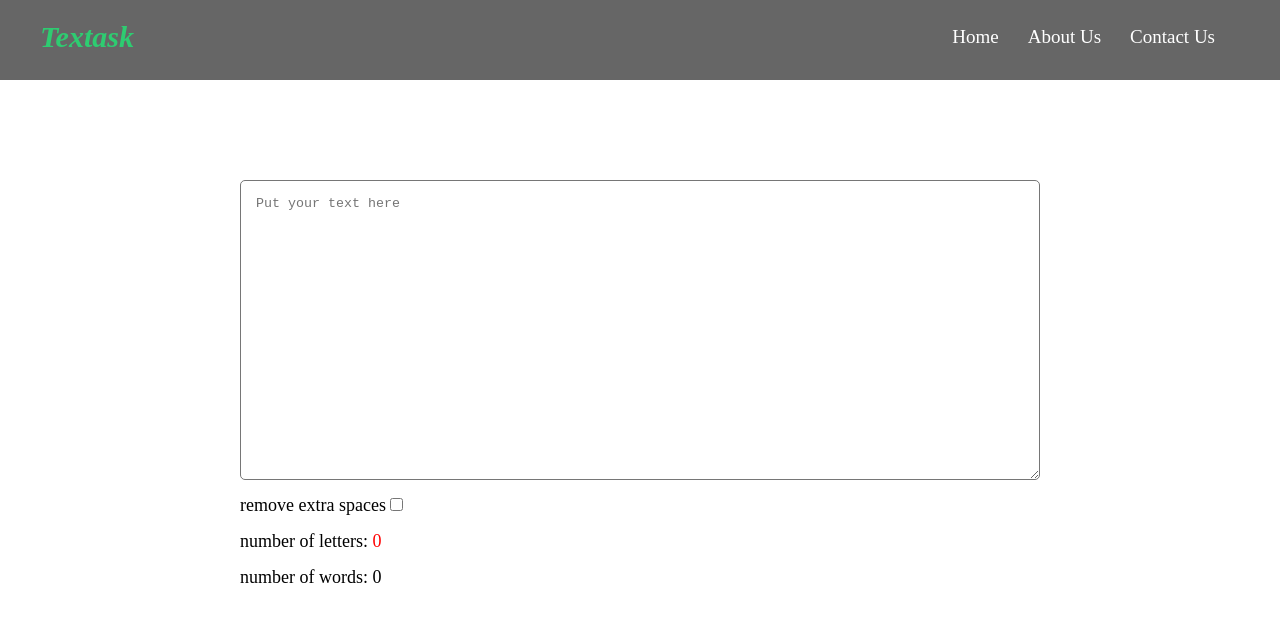
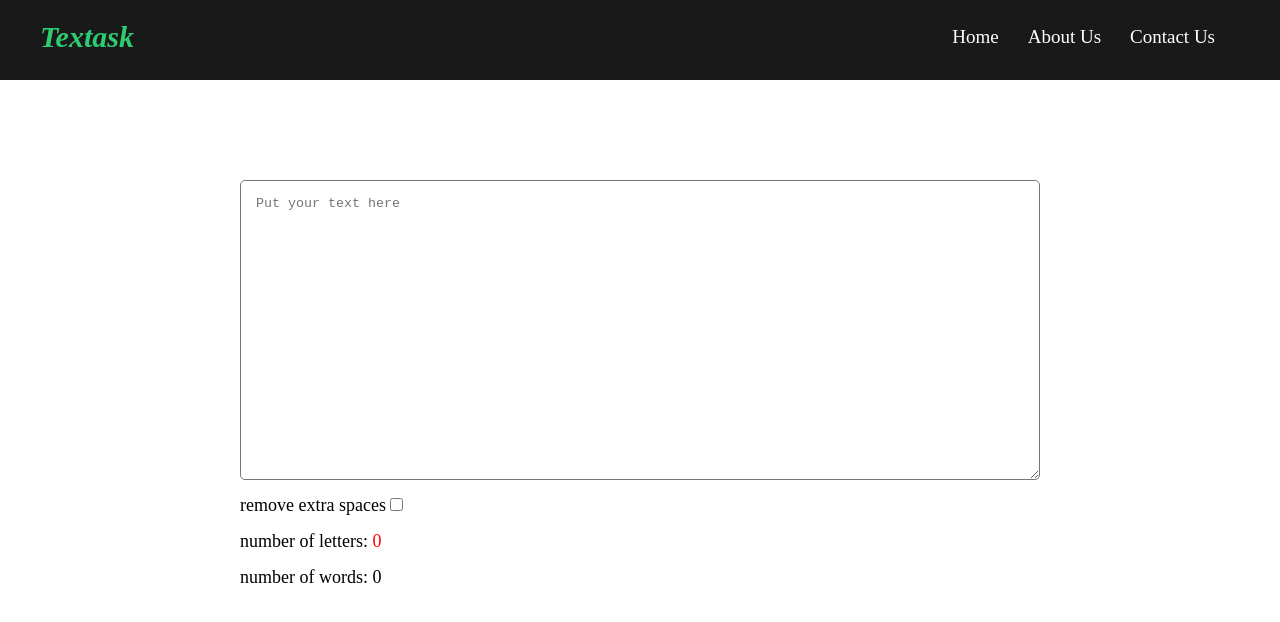
Before and after one commit to MazighAbdelghani/Textask, a plain HTML site: page index.html in a window 1280 px wide. Drawn offline with Linux system fonts and the light colour scheme.

Commit message:
style.css modified

```diff
--- a/css/style.css
+++ b/css/style.css
@@ -33,7 +33,7 @@ ul li  a {text-decoration: none; color: #fff}
 header {
 
     height: 80px;
-    background: rgba(0,0,0,0.6);
+    background: rgba(0,0,0,0.9);
     color: #fff;
 
 }
```
